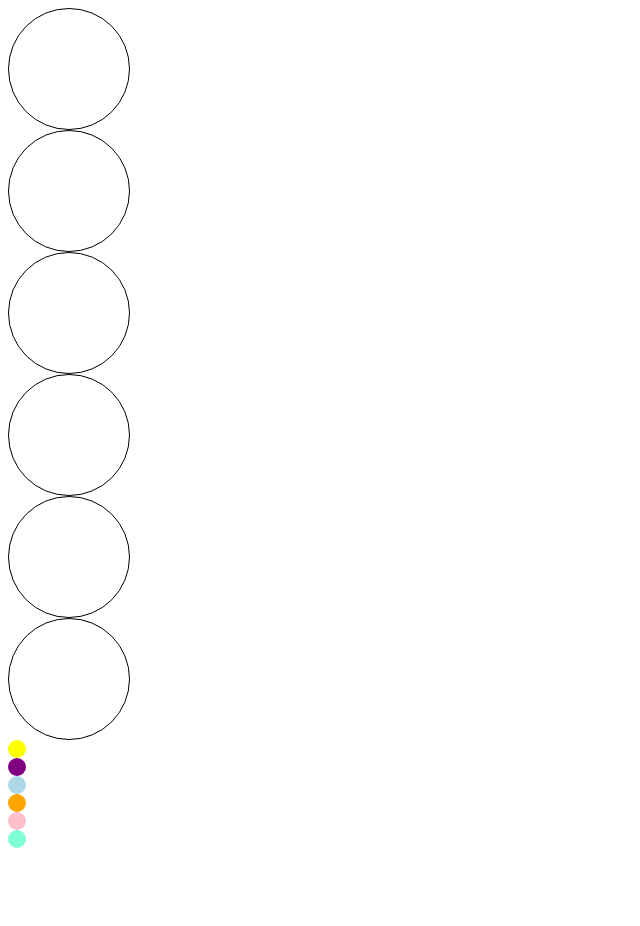
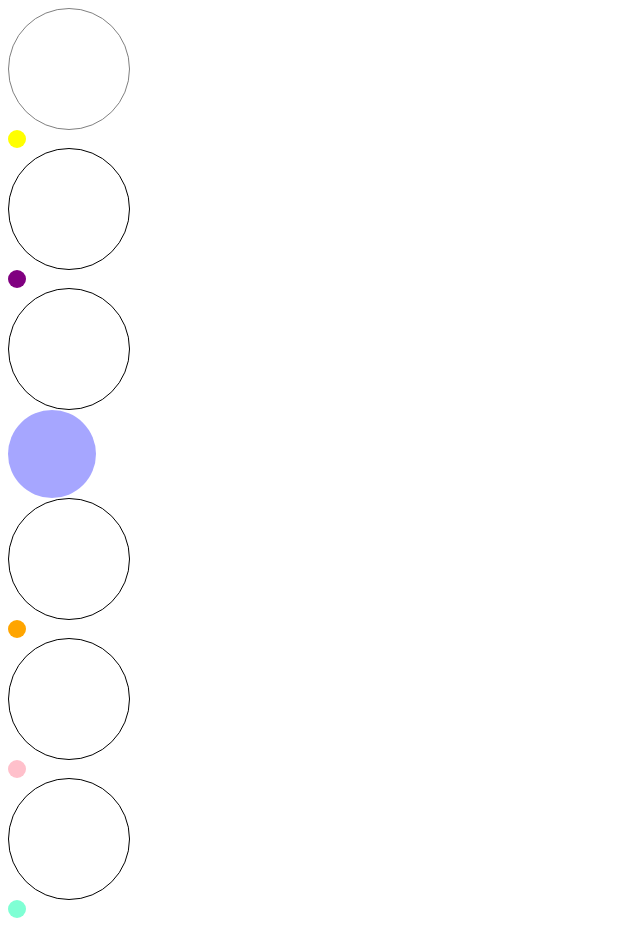
Before and after one commit to haggislea/landing_pages, a plain HTML site: page dots/index.html in a window 1280 px wide. Shown: the whole page, without its empty margins (0-640 px from the left). Before the commit the page ends 856 px from the top, so only its background shows below. Drawn offline with Linux system fonts and the light colour scheme.

Commit message:
added coloured circles

```diff
--- a/dots/css/stylesheet.css
+++ b/dots/css/stylesheet.css
@@ -1,7 +1,7 @@
 
 .firstCircle{
   border-radius: 50%;
-  border: 1px solid black;
+  border: 1px solid grey;
   background: none;
   width: 120px;
   height: 120px;
@@ -41,9 +41,10 @@
 
 .third_colour_circle{
   border-radius:60px;
- background: lightblue;
- width: 18px;
- height: 18px;
+ background: blue;
+ opacity: 0.35;
+ width: 88px;
+ height: 88px;
 }
 
 .fourthCircle{
--- a/dots/index.html
+++ b/dots/index.html
@@ -12,17 +12,22 @@
 <body>
 
 	<div class="firstCircle"></div>
+	<div class="first_colour_circle"></div>
+
 	<div class="secondCircle"></div>
+	<div class="second_colour_circle"></div>
+
 	<div class="thirdCircle"></div>
+	<div class="third_colour_circle"></div>
+
+
 	<div class="fourthCircle"></div>
+	<div class="fourth_colour_circle"></div>
+
 	<div class="fifthCircle"></div>
+	<div class="fifth_colour_circle"></div>
+
 	<div class="sixthCircle"></div>
-
-	<div class="first_colour_circle"></div>
-	<div class="second_colour_circle"></div>
-	<div class="third_colour_circle"></div>
-	<div class="fourth_colour_circle"></div>
-	<div class="fifth_colour_circle"></div>
 	<div class="sixth_colour_circle"></div>
 
 
```
